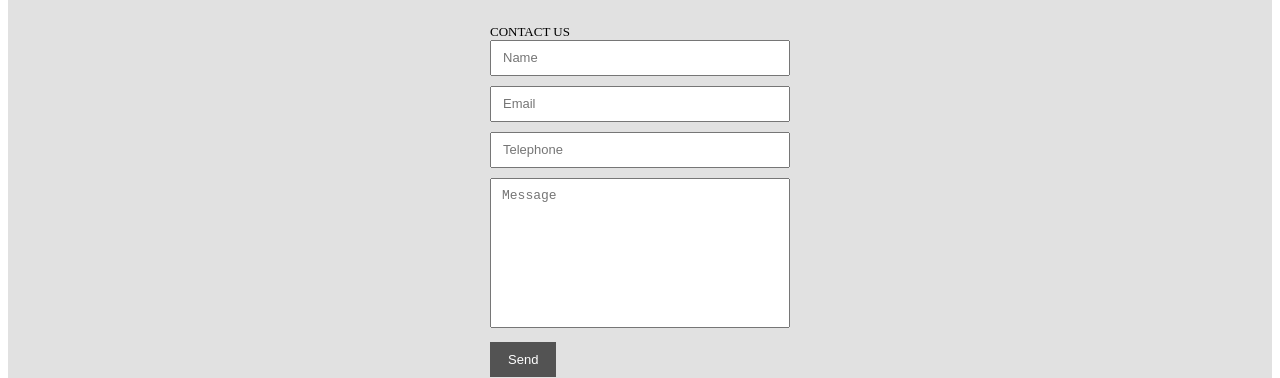
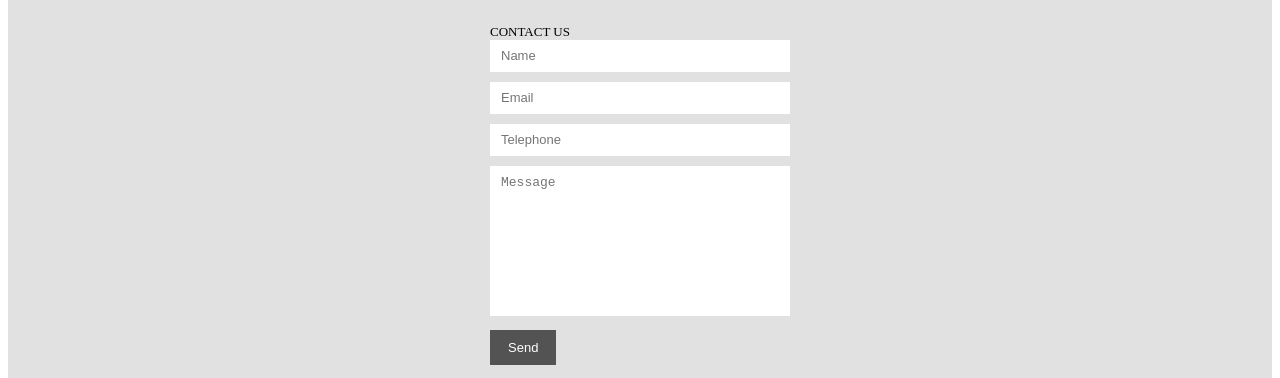
Before and after one commit to Maksym-Riabchenko/Prankster, a plain HTML site: page index.html in a window 1280 px wide. Shown: the part 574-952 px from the top of the page. Drawn offline with Linux system fonts and the light colour scheme.

Commit message:
delete border

```diff
--- a/index.html
+++ b/index.html
@@ -14,13 +14,13 @@
         <label for="contact us" style="font-size: 13px; color: black; display: block;" >CONTACT US</label>
         <form action="#">
             <div style="width: 100%; max-width: 574px; margin: auto;">
-            <input id="contact us" type="text" name=" Name" placeholder="Name" style="color: #8b8b8b; font-size: 13px; margin-bottom: 10px; width: 100%; line-height: 30px; padding-left: 11px; box-sizing: border-box;">
-            <input type="Email" name=" Email" placeholder="Email" style="color: #8b8b8b; font-size: 13px; margin-bottom: 10px; width: 100%; line-height: 30px;padding-left: 11px; box-sizing: border-box;">
-            <input type="tel" name=" Telephone" placeholder="Telephone" style="color: #8b8b8b; font-size: 13px; margin-bottom: 10px; width: 100%; line-height: 30px;padding-left: 11px;
+            <input id="contact us" type="text" name=" Name" placeholder="Name" style=" border: none; color: #8b8b8b; font-size: 13px; margin-bottom: 10px; width: 100%; line-height: 30px; padding-left: 11px; box-sizing: border-box;">
+            <input type="Email" name=" Email" placeholder="Email" style=" border: none; color: #8b8b8b; font-size: 13px; margin-bottom: 10px; width: 100%; line-height: 30px;padding-left: 11px; box-sizing: border-box;">
+            <input type="tel" name=" Telephone" placeholder="Telephone" style=" border: none; color: #8b8b8b; font-size: 13px; margin-bottom: 10px; width: 100%; line-height: 30px;padding-left: 11px;
 box-sizing: border-box;">
             </div>
-            <textarea placeholder="Message" style="color: #8b8b8b; font-size: 13px; width: 100%; resize: none; height: 150px; margin-bottom: 10px; line-height: 30px;padding-left: 11px; box-sizing: border-box;"></textarea>
-            <button style="background-color: #535353; margin-bottom: 104px; font-size: 13px; color: white; padding: 10px 18px; border: none; ">
+            <textarea placeholder="Message" style=" border: none; color: #8b8b8b; font-size: 13px; width: 100%; resize: none; height: 150px; margin-bottom: 10px; line-height: 30px;padding-left: 11px; box-sizing: border-box;"></textarea>
+            <button  type="submit" style="background-color: #535353; margin-bottom: 104px; font-size: 13px; color: white; padding: 10px 18px; border: none; ">
                 Send
             </button>
         </form>
```
